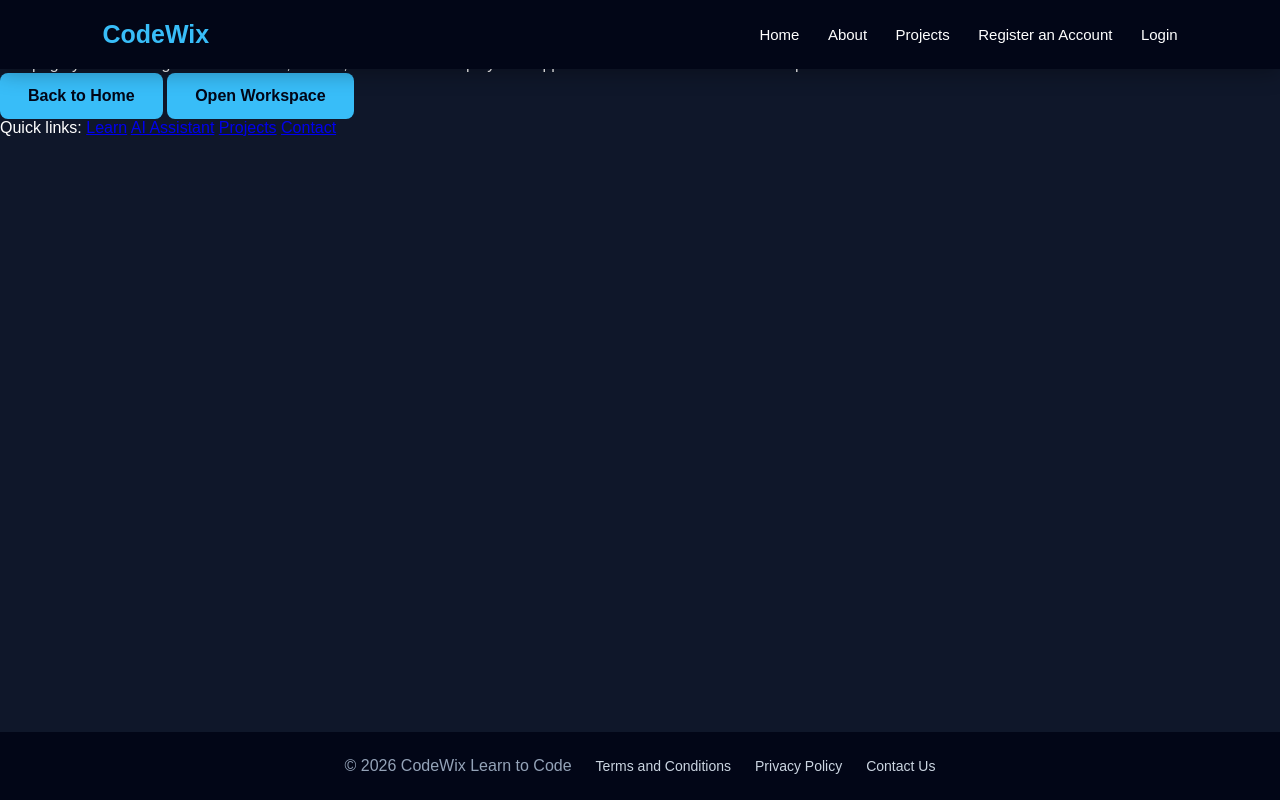
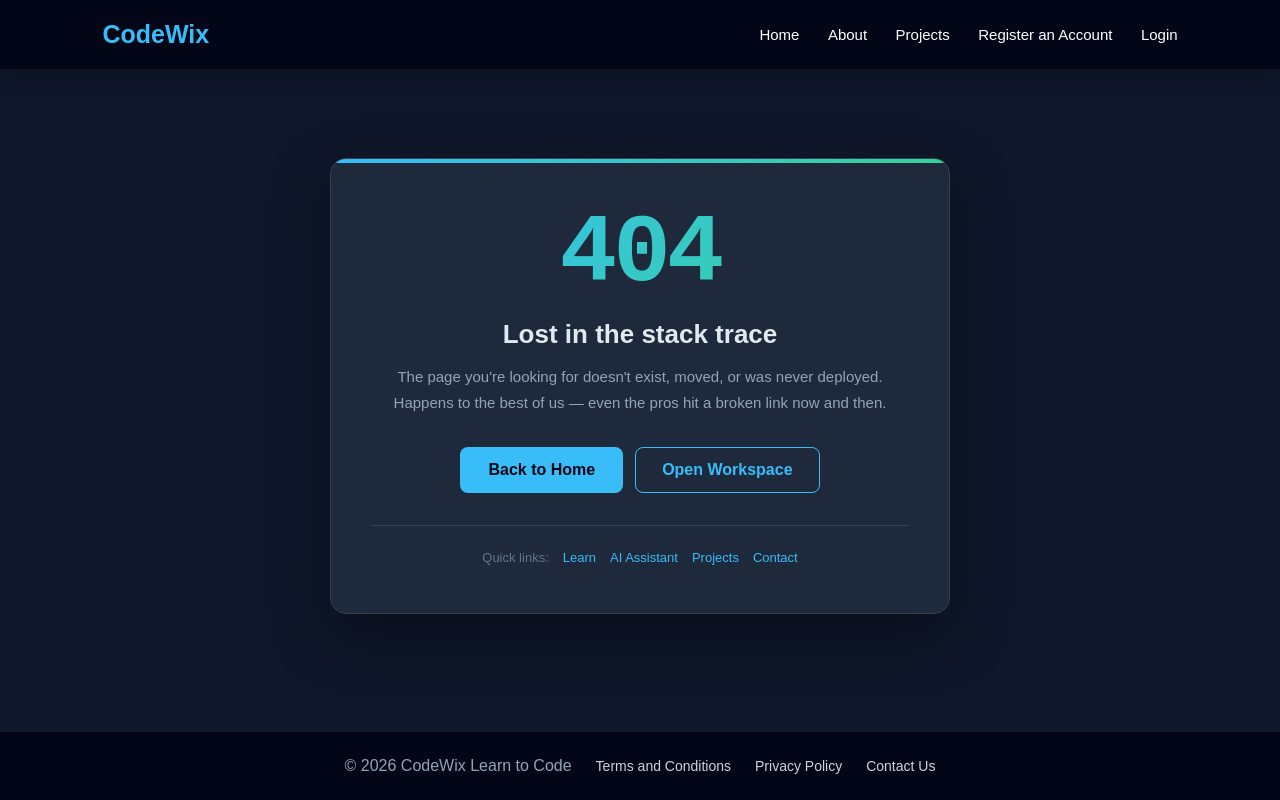
Before and after one commit to Richard34647/codewix, a website: page 404.html in a window 1280 px wide. Drawn offline with Linux system fonts and the light colour scheme.

Commit message:
Add files via upload

```diff
--- a/style.css
+++ b/style.css
@@ -2078,3 +2078,122 @@ a.studio-btn {
     .lesson-actions .button,
     .lesson-actions .complete-btn { width: 100%; text-align: center; }
 }
+
+/* ==========================================================================
+   404 Page
+   ========================================================================== */
+
+.not-found-wrap {
+    flex: 1;
+    display: flex;
+    align-items: center;
+    justify-content: center;
+    padding: 100px 20px 60px;
+    min-height: 70vh;
+}
+
+.not-found-card {
+    text-align: center;
+    max-width: 620px;
+    width: 100%;
+    background: #1e293b;
+    border: 1px solid #334155;
+    border-radius: 16px;
+    padding: 48px 40px;
+    box-shadow: 0 20px 60px rgba(0, 0, 0, 0.4);
+    position: relative;
+    overflow: hidden;
+}
+
+.not-found-card::before {
+    content: '';
+    position: absolute;
+    top: 0;
+    left: 0;
+    right: 0;
+    height: 4px;
+    background: linear-gradient(90deg, #38bdf8, #34d399);
+}
+
+.not-found-code {
+    font-family: 'Courier New', monospace;
+    font-size: 96px;
+    font-weight: bold;
+    line-height: 1;
+    background: linear-gradient(135deg, #38bdf8 0%, #34d399 100%);
+    -webkit-background-clip: text;
+    background-clip: text;
+    -webkit-text-fill-color: transparent;
+    letter-spacing: -4px;
+    margin-bottom: 16px;
+}
+
+.not-found-card h1 {
+    font-size: 26px;
+    color: #e2e8f0;
+    margin-bottom: 14px;
+    font-weight: bold;
+}
+
+.not-found-msg {
+    color: #94a3b8;
+    font-size: 15px;
+    line-height: 1.7;
+    margin-bottom: 32px;
+}
+
+.not-found-actions {
+    display: flex;
+    gap: 12px;
+    justify-content: center;
+    flex-wrap: wrap;
+    margin-bottom: 32px;
+}
+
+.button.ghost {
+    background: transparent;
+    color: #38bdf8;
+    border: 1px solid #38bdf8;
+    padding: 13px 26px;
+}
+.button.ghost:hover {
+    background: rgba(56, 189, 248, 0.1);
+    color: #7dd3fc;
+    border-color: #7dd3fc;
+}
+
+.not-found-hint {
+    padding-top: 24px;
+    border-top: 1px solid #334155;
+    font-size: 13px;
+    display: flex;
+    flex-wrap: wrap;
+    gap: 8px 14px;
+    justify-content: center;
+    align-items: center;
+}
+
+.hint-label {
+    color: #64748b;
+}
+
+.not-found-hint a {
+    color: #38bdf8;
+    text-decoration: none;
+    transition: color 0.15s ease;
+}
+.not-found-hint a:hover {
+    color: #7dd3fc;
+    text-decoration: underline;
+}
+
+@media (max-width: 600px) {
+    .not-found-wrap { padding: 60px 16px 40px; }
+    .not-found-card { padding: 36px 24px; border-radius: 12px; }
+    .not-found-code { font-size: 72px; margin-bottom: 12px; }
+    .not-found-card h1 { font-size: 20px; }
+    .not-found-msg { font-size: 14px; margin-bottom: 24px; }
+    .not-found-actions { flex-direction: column; }
+    .not-found-actions .button { width: 100%; text-align: center; }
+    .not-found-hint { font-size: 12px; gap: 6px 12px; }
+}
```
